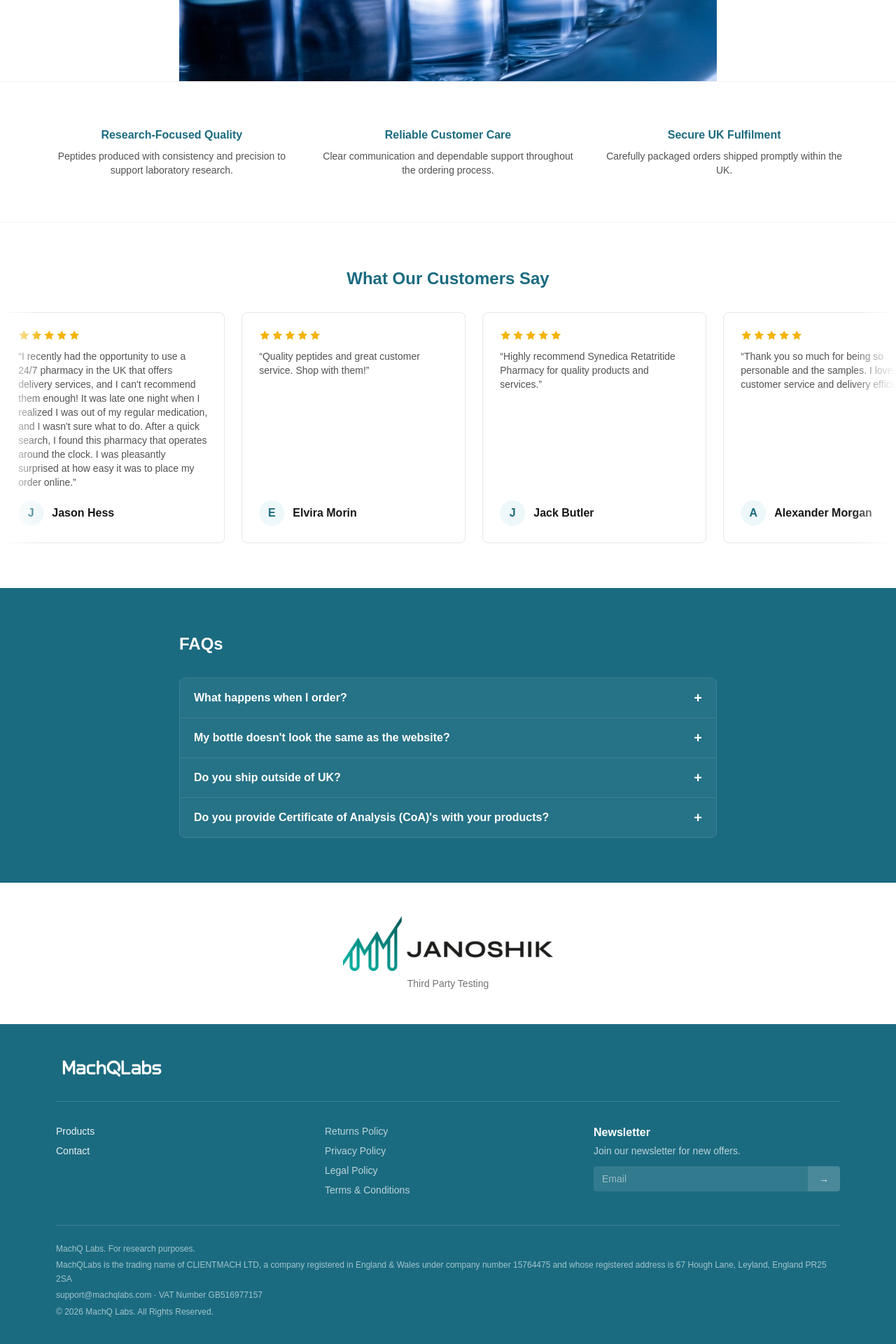
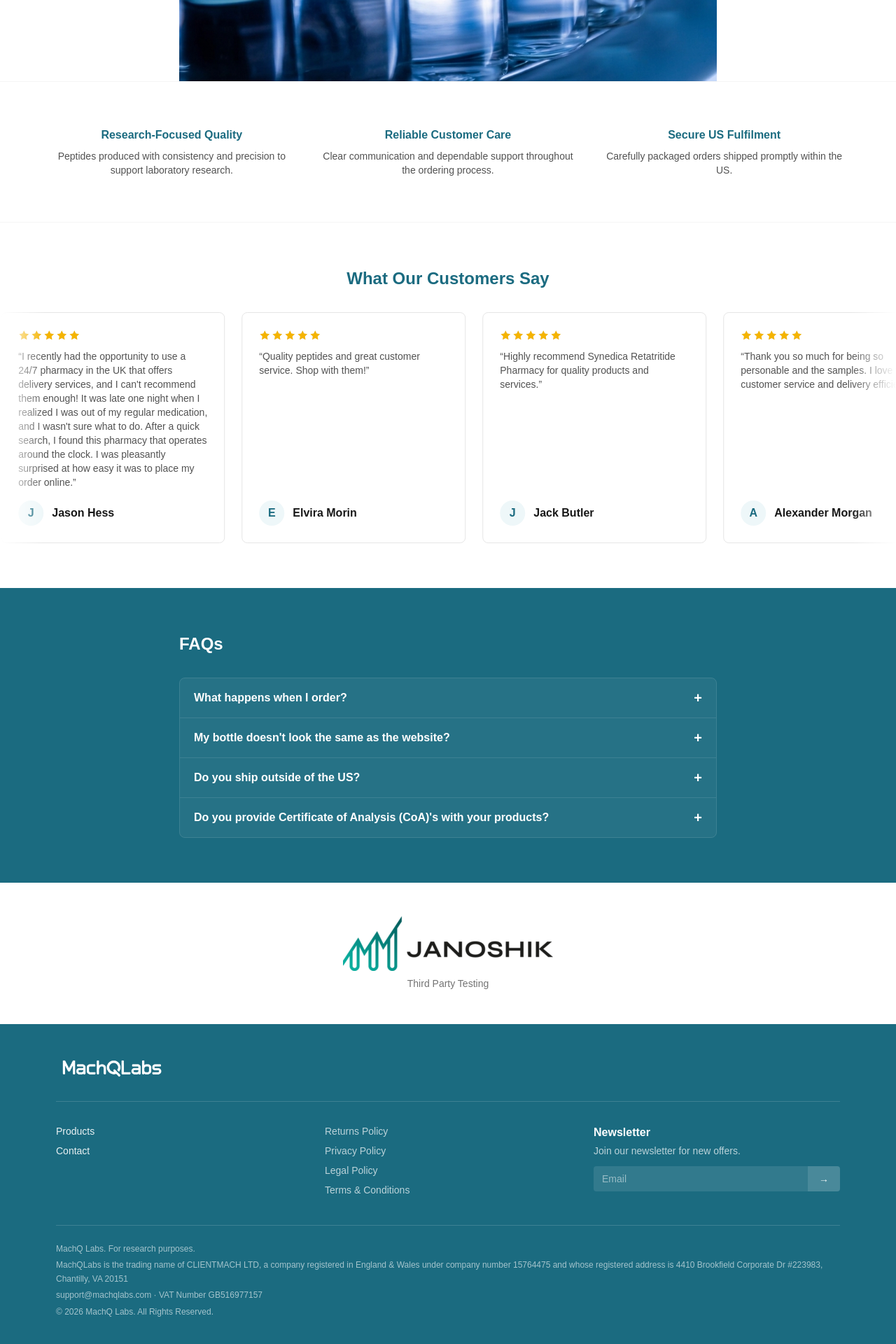
Before and after one commit to upgpeptilo/machqlabs-repo, a Next.js app: page / in a window 1280 px wide. Shown: the part 1421-3341 px from the top of the page at 70% size. Built offline with nearby package versions, Linux system fonts and the light colour scheme; no server answers; the database is empty.

Commit message:
Update address and fulfilment location from UK to US

```diff
--- a/src/app/contact/page.tsx
+++ b/src/app/contact/page.tsx
@@ -8,6 +8,7 @@ export default function ContactPage() {
         Fill in the form below or email support@machqlabs.com, a member of the team will be in
         touch shortly.
       </p>
+      <p className="mt-1 text-sm text-neutral-400">Chantilly, VA</p>
 
       <form className="mt-8 space-y-4">
         <div>
--- a/src/app/page.tsx
+++ b/src/app/page.tsx
@@ -15,8 +15,8 @@ const valueProps = [
     body: "Clear communication and dependable support throughout the ordering process.",
   },
   {
-    title: "Secure UK Fulfilment",
-    body: "Carefully packaged orders shipped promptly within the UK.",
+    title: "Secure US Fulfilment",
+    body: "Carefully packaged orders shipped promptly within the US.",
   },
 ];
 
@@ -30,8 +30,8 @@ const faqs = [
     a: "Packaging may differ between batches. The contents of each bottle are verified through independent third-party testing to ensure quality standards are met.",
   },
   {
-    q: "Do you ship outside of UK?",
-    a: "We currently only ship to UK Mainland and Northern Ireland. Apologies for any inconvenience.",
+    q: "Do you ship outside of the US?",
+    a: "We currently only ship within the United States. Apologies for any inconvenience.",
   },
   {
     q: "Do you provide Certificate of Analysis (CoA)'s with your products?",
--- a/src/components/Footer.tsx
+++ b/src/components/Footer.tsx
@@ -51,7 +51,8 @@ export default function Footer() {
           <p>MachQ Labs. For research purposes.</p>
           <p>
             MachQLabs is the trading name of CLIENTMACH LTD, a company registered in England &amp; Wales under
-            company number 15764475 and whose registered address is 67 Hough Lane, Leyland, England PR25 2SA
+            company number 15764475 and whose registered address is 4410 Brookfield Corporate Dr #223983,
+            Chantilly, VA 20151
           </p>
           <p>support@machqlabs.com · VAT Number GB516977157</p>
           <p>© {new Date().getFullYear()} MachQ Labs. All Rights Reserved.</p>
```
